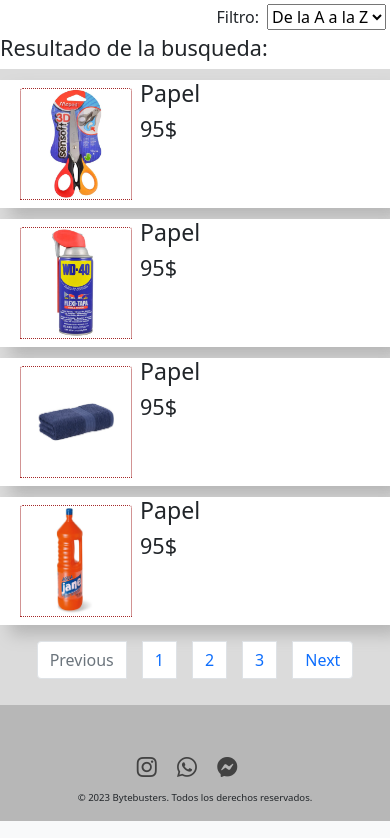
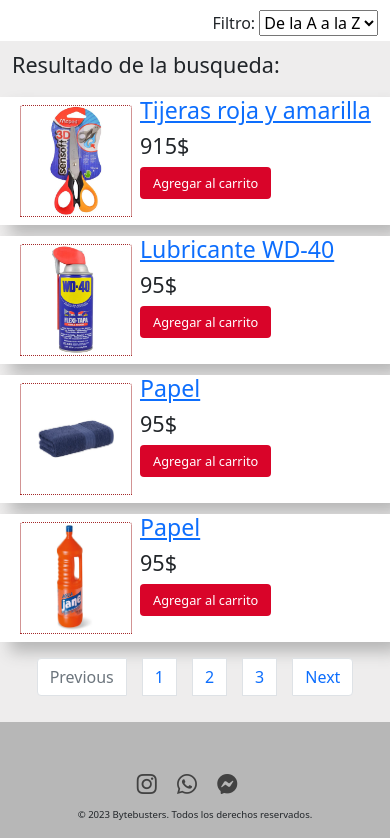
Before and after one commit to ByteBustersUy/ByteBusters, a PHP site: page /pages/listar.html in a window 390 px wide. Shown: the part 80-918 px from the top of the page. Run offline with PHP 8.4, Linux system fonts and the light colour scheme; some libraries are stand-ins or nearby versions.

Commit message:
Cambios que mejoran la responsividad del listado de productos y nuevos estilos

```diff
--- a/Ecommerce/pages/listar.html
+++ b/Ecommerce/pages/listar.html
@@ -25,50 +25,64 @@
                 <option class="selFilt" value="AaZ">De la A a la Z</option>
             </select>
         </div>
+
+    </div>
+
+
+    <div class="container-md">
         <div class="col-sm-12 col-md-12 d-flex">
             <h4 class="result"> Resultado de la busqueda:</h4>
         </div>
-    </div>
-    <div class="container-sm">
-
 
         <div class="row cardProd">
-            <div class="col-md-3 col-sm-3 d-flex">
-                <img src="../images/2.jpg" class="card-img-top img-producto" alt="10">
+            <div class="col-md-12 d-flex">
+                <a href=""><img src="../images/2.jpg" class="card-img-top img-producto" alt="10"></a>
                 <div>
-                    <h3>Papel</h3>
-                    <h4>95$</h4>
+                    <a href="">
+                        <h3>Tijeras roja y amarilla</h3>
+                    </a>
+                    <h4>915$</h4>
+                    <a href="#" class="btn btn-agregar buttonAdd">Agregar al carrito</a>
                 </div>
             </div>
 
         </div>
 
         <div class="row cardProd">
-            <div class="col-sm-3 d-flex">
-                <img src="../images/3.jpg" class="card-img-top img-producto" alt="10">
+            <div class="col-md-12 d-flex">
+                <a href=""><img src="../images/3.jpg" class="card-img-top img-producto" alt="10"></a>
                 <div>
-                    <h3>Papel</h3>
+                    <a href="">
+                        <h3>Lubricante WD-40</h3>
+                    </a>
                     <h4>95$</h4>
+                    <a href="#" class="btn btn-agregar buttonAdd">Agregar al carrito</a>
                 </div>
             </div>
 
         </div>
         <div class="row cardProd">
-            <div class="col-sm-3 d-flex">
-                <img src="../images/4.jpg" class="card-img-top img-producto" alt="10">
+            <div class="col-md-12 d-flex">
+                <a href=""><img src="../images/4.jpg" class="card-img-top img-producto" alt="10"></a>
                 <div>
-                    <h3>Papel</h3>
+                    <a href="">
+                        <h3>Papel</h3>
+                    </a>
                     <h4>95$</h4>
+                    <a href="#" class="btn btn-agregar buttonAdd">Agregar al carrito</a>
                 </div>
             </div>
 
         </div>
         <div class="row cardProd">
-            <div class="col-sm-3 d-flex">
-                <img src="../images/5.jpg" class="card-img-top img-producto" alt="10">
+            <div class="col-md-12 d-flex">
+                <a href=""><img src="../images/5.jpg" class="card-img-top img-producto" alt="10"></a>
                 <div>
-                    <h3>Papel</h3>
+                    <a href="">
+                        <h3>Papel</h3>
+                    </a>
                     <h4>95$</h4>
+                    <a href="#" class="btn btn-agregar buttonAdd">Agregar al carrito</a>
                 </div>
             </div>
 
--- a/Ecommerce/styles/style.css
+++ b/Ecommerce/styles/style.css
@@ -8,11 +8,12 @@
   --color-4: #dbdbdb;
   --color-5: #ffffff;
   --color-6: #0000ff;
+  --color-7: #eeeded;
   --color-background: #fdfbfb;
 }
 
 body {
-  background-color: var(--color-4);
+  background-color: var(--color-7);
 }
 
 .logo {
@@ -157,6 +158,12 @@
   margin: .5rem;
   font-size: .8rem;
   color: var(--color-5);
+}
+.buttonAdd{
+  margin: 0;
+  font-size: .8rem;
+  color: var(--color-5);
+
 }
 
 /* banner */
@@ -437,31 +444,28 @@
   margin: 5rem 0;
 }
 
-
-
-
 }
-
 .imgprod{
   margin: 2px;
   background-color: var(--color-2);
 }
-
-
-
   .cardProd{
     box-shadow: 10px 10px 15px var(--color-3);
     background-color: var(--color-5);
     margin-top: 3%;
   }
 .selFilt{
-  margin: 1%;
+  margin-top: 10px;
+  margin-right: 3%;
 
 }
-
 .subFoot{
   text-align: right;
   background-color: var(--color-5);
   margin-top: 0%;
 
 }
+
+.result{
+  margin-top: 3%;
+}
```
